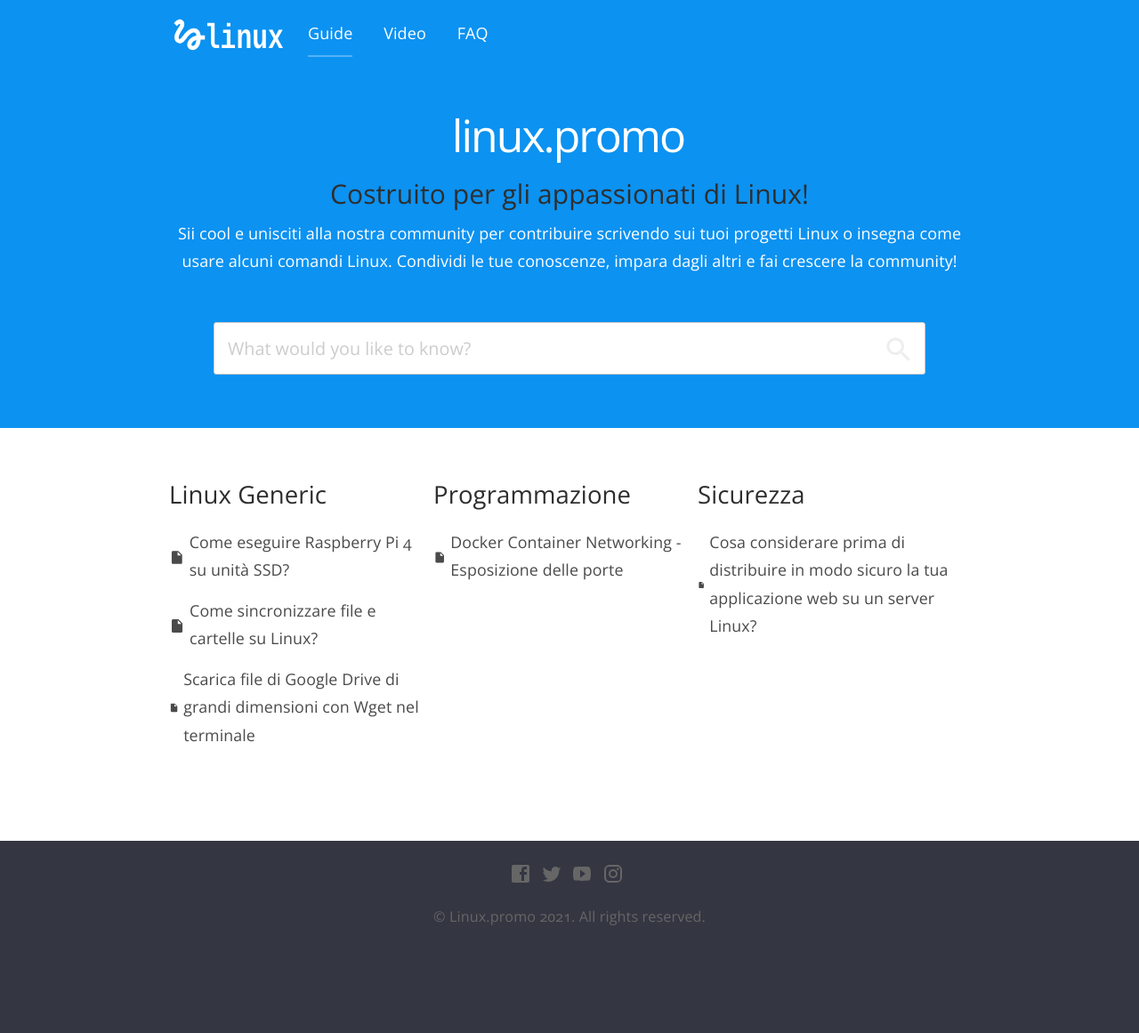
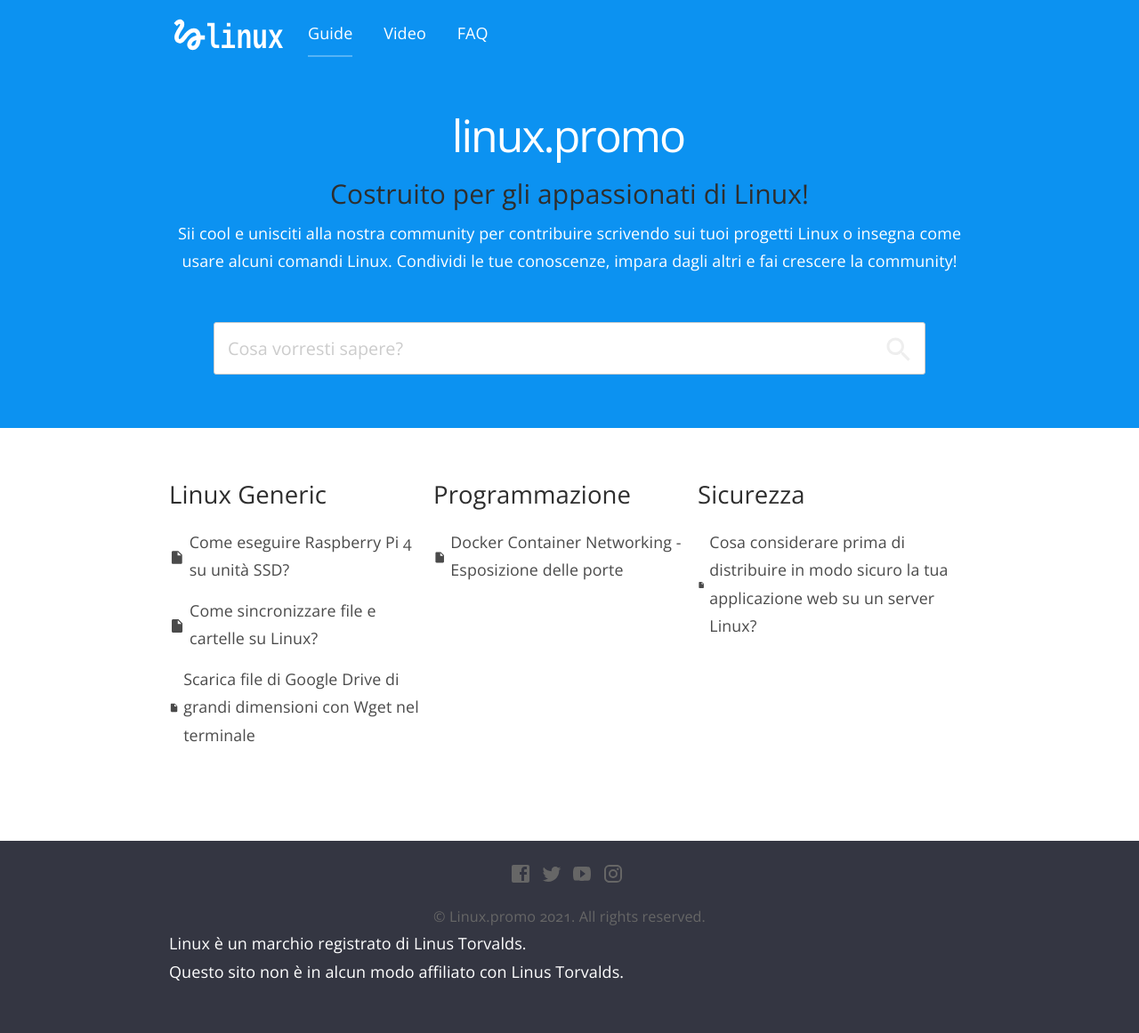
Before and after one commit to nuke86/linuxpromo.github.io, a Jekyll site: the page built from index.html, in a window 1280 px wide. Shown: the whole page at 89% size. Built offline with Jekyll 4.4.1, drawn with Linux system fonts in a browser that asks for light colours; nearby versions of some CDN libraries; before the commit the page ends 1066 px from its top, so only the background shows below that.

Commit message:
Base theme

```diff
--- a/_includes/footer.html
+++ b/_includes/footer.html
@@ -11,5 +11,7 @@
 			{% endfor %}
 		</ul>
 		<p class="copyright">&copy; {{ site.title }} {{ site.time | date: "%Y" }}. All rights reserved.</p>
+		<p>Linux è un marchio registrato di Linus Torvalds.<br />
+		Questo sito non è in alcun modo affiliato con Linus Torvalds.</p>
 	</div>
 </footer>
--- a/_includes/search.html
+++ b/_includes/search.html
@@ -1,5 +1,5 @@
 <form action="{{ site.baseurl }}/search/" method="get">
-	<input type="search" name="q" {% if include.add_id %}id="search-input"{% endif %} placeholder="What would you like to know?" autofocus>
+	<input type="search" name="q" {% if include.add_id %}id="search-input"{% endif %} placeholder="Cosa vorresti sapere?" autofocus>
 	{% include search-icon.html %}
 	<input type="submit" value="Search" style="display: none;">
 </form>
```
